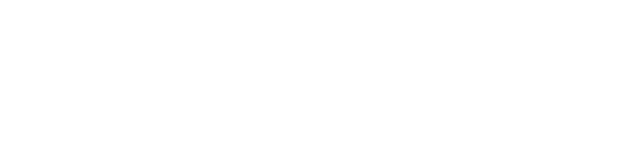
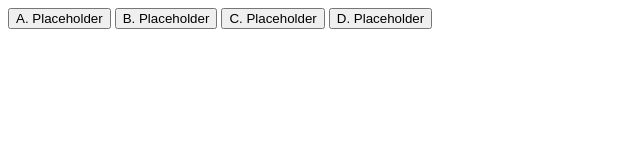
Before and after one commit to j-faust/api-module-challenge, a plain HTML site: page index.html in a window 1280 px wide. Shown: the whole page, without its empty margins (0-640 px from the left). Drawn offline with Linux system fonts and the light colour scheme.

Commit message:
Added HTML code to creat buttons and span element to use with JS code to display questions

```diff
--- a/index.html
+++ b/index.html
@@ -9,7 +9,14 @@
     <title>Coding Quiz!</title>
 </head>
 <body>
+    <span class="question"></span>
 
+    <div class="btn">
+        <button type="button" id="firstbtn">A. Placeholder</button>
+        <button type="button" id="secondbtn">B. Placeholder</button>
+        <button type="button" id="thirdbtn">C. Placeholder</button>
+        <button type="button" id="fourthbtn">D. Placeholder</button>
+    </div>
 
 </body>
 </html>
```
Also changed, not shown: 1 other file.
